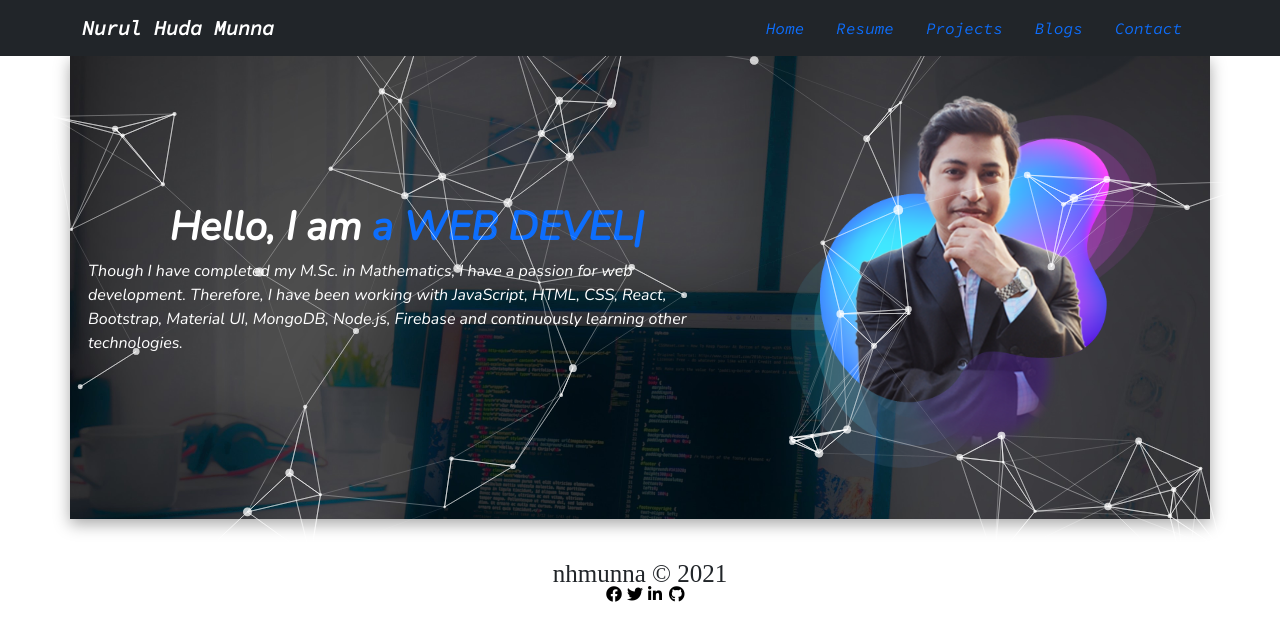
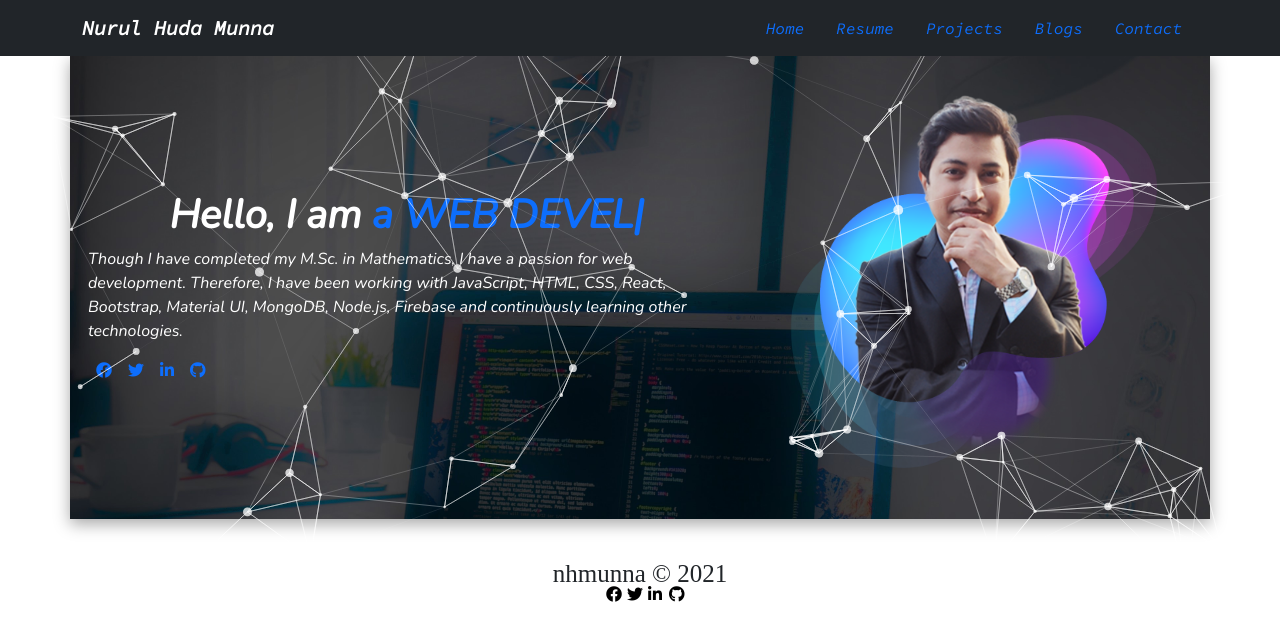
Before and after one commit to nhmunna/my-portfolio-with-react, a React (Create React App) app: page / in a window 1280 px wide. Shown: the top 640 px of the page. Built offline with nearby package versions, Linux system fonts and the light colour scheme; a web font is replaced by a local one.

Commit message:
minnor changed

```diff
--- a/src/components/Banner/Banner.css
+++ b/src/components/Banner/Banner.css
@@ -10,3 +10,7 @@
 .heading {
     font-weight: 700;
 }
+
+.social-icons-banner {
+    color: blue;
+}
--- a/src/components/Banner/Banner.js
+++ b/src/components/Banner/Banner.js
@@ -27,6 +27,12 @@ const Banner = () => {
                             CSS,
                             React, Bootstrap, Material UI, MongoDB, Node.js, Firebase and continuously learning other technologies.
                         </p>
+                        <div className='social-icons-banner'>
+                            <a className='px-2' rel='noreferrer' target="_blank" href="https://www.facebook.com/nurulhuda.munna/"><i class="fab fa-facebook"></i></a>
+                            <a className='px-2' rel='noreferrer' target="_blank" href="https://twitter.com/NHMunna15"><i class="fab fa-twitter"></i></a>
+                            <a className='px-2' rel='noreferrer' target="_blank" href="https://www.linkedin.com/in/nurul-huda-munna/"><i class="fab fa-linkedin-in"></i></a>
+                            <a className='px-2' rel='noreferrer' target="_blank" href="https://github.com/nhmunna"><i class="fab fa-github"></i></a>
+                        </div>
                     </div>
                 </div>
                 <div class="col-md-5 col-sm-12">
--- a/src/components/Contact/Contact.js
+++ b/src/components/Contact/Contact.js
@@ -25,6 +25,12 @@ const Contact = () => {
                     <p>11 No Ward, Middle Charipur, Feni, Bangladesh</p>
                     <p>mdnurulhudamunna@gmail.com</p>
                     <p>+8801827267116</p>
+                    <div className='social-icons'>
+                        <a className='px-2' rel='noreferrer' target="_blank" href="https://www.facebook.com/nurulhuda.munna/"><i class="fab fa-facebook"></i></a>
+                        <a className='px-2' rel='noreferrer' target="_blank" href="https://twitter.com/NHMunna15"><i class="fab fa-twitter"></i></a>
+                        <a className='px-2' rel='noreferrer' target="_blank" href="https://www.linkedin.com/in/nurul-huda-munna/"><i class="fab fa-linkedin-in"></i></a>
+                        <a className='px-2' rel='noreferrer' target="_blank" href="https://github.com/nhmunna"><i class="fab fa-github"></i></a>
+                    </div>
                 </div>
                 <div className='col-lg-8 col-md-6 col-sm-12'>
                     <h3 className='d-flex flex-row my-3 justify-content-center align-items-center form-heading'>Let's keep in touch</h3>
```
